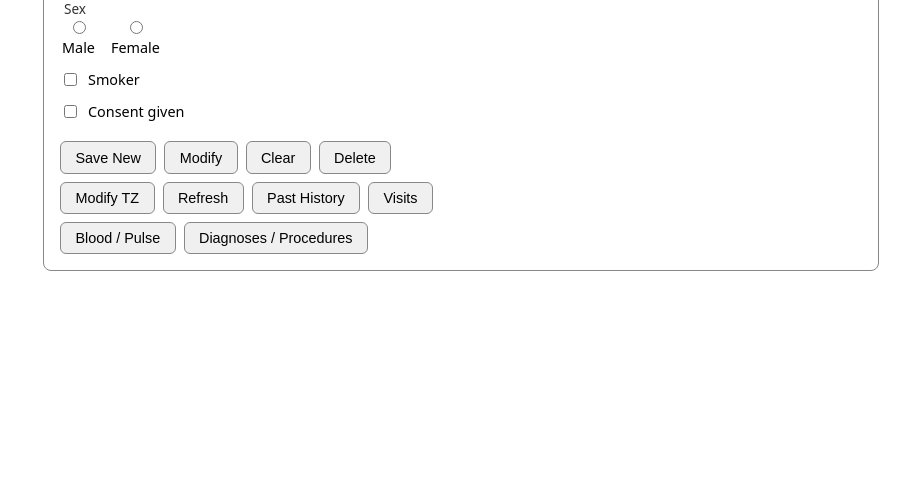
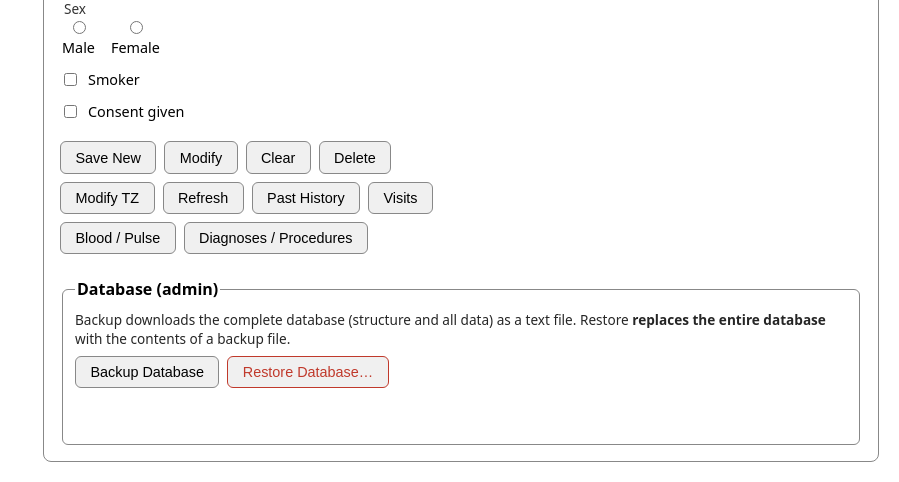
Before and after one commit to davidwende/clinic, a FastAPI app: page /patients in a window 1280 px wide. Shown: the part 608-1090 px from the top of the page, without its empty margins (381-1280 px from the left). Before the commit the page ends 879 px from the top, so only its background shows below. Run offline with FastAPI, Linux system fonts and the light colour scheme; the visitor is signed in with stand-in values (Sample User, id 1); data that the repository does not hold is empty.

Commit message:
Add admin database backup/restore to the web app
Backup downloads the whole database (structure + data) as a plain-text
SQL dump; restore replaces the database from such a file after two
confirmations (warning dialog, then typing RESTORE), a server-side
confirm parameter, full validation of the file, and an automatic
safety dump of the current database to html_server/data/backups/.

Logic lives in Database/dbBackup.py (Qt-free); routes are admin-only.

Co-Authored-By: Claude Opus 5.5 <noreply@anthropic.com>

```diff
--- /dev/null
+++ b/html_server/app/admin/routes.py
@@ -0,0 +1,107 @@
+"""Admin-only full-database backup and restore.
+
+Backup downloads the whole database (structure + data) as a plain-text SQL
+file; restore replaces the whole database from such a file. The heavy
+lifting is in Database/dbBackup.py (Qt-free, so the desktop app can reuse
+it); this module adds the safeguards that only make sense for the server:
+
+* admin role required for both;
+* restore must carry ?confirm=RESTORE, so a stray request (or a client
+  that skipped the two confirmation dialogs) can't wipe the database;
+* the file is fully validated before anything is touched;
+* a safety backup of the current database is written to
+  html_server/data/backups/ immediately before every restore -- on MySQL a
+  restore that fails part-way can't be rolled back (DDL commits
+  implicitly), so this file is the way back;
+* one restore at a time.
+"""
+import datetime
+import threading
+
+from fastapi import APIRouter, Depends, HTTPException, Query, Request
+from fastapi.concurrency import run_in_threadpool
+from fastapi.responses import Response
+
+from app.config import DATA_DIR
+from app.deps import require_admin_api
+
+from Database.dbBackup import BackupError, dump_database, parse_backup, restore_database
+
+BACKUP_DIR = DATA_DIR / "backups"
+KEEP_SAFETY_BACKUPS = 20
+CONFIRM_WORD = "RESTORE"
+
+api_router = APIRouter(
+    prefix="/api/admin", tags=["admin-api"], dependencies=[Depends(require_admin_api)]
+)
+
+_restore_lock = threading.Lock()
+
+
+def _timestamp() -> str:
+    return datetime.datetime.now().strftime("%Y%m%d_%H%M%S")
+
+
+@api_router.get("/backup")
+def download_backup() -> Response:
+    try:
+        text = dump_database()
+    except Exception as e:  # surface DB errors as a readable message
+        raise HTTPException(status_code=500, detail=f"Backup failed: {e}") from e
+    filename = f"clinic_backup_{_timestamp()}.sql"
+    return Response(
+        content=text.encode("utf-8"),
+        media_type="application/sql; charset=utf-8",
+        headers={"Content-Disposition": f'attachment; filename="{filename}"'},
+    )
+
+
+def _write_safety_backup() -> str:
+    BACKUP_DIR.mkdir(parents=True, exist_ok=True)
+    path = BACKUP_DIR / f"pre_restore_{_timestamp()}.sql"
+    path.write_text(dump_database(), encoding="utf-8")
+    old = sorted(BACKUP_DIR.glob("pre_restore_*.sql"))[:-KEEP_SAFETY_BACKUPS]
+    for p in old:
+        p.unlink(missing_ok=True)
+    return path.name
+
+
+def _do_restore(text: str) -> dict:
+    if not _restore_lock.acquire(blocking=False):
+        raise HTTPException(status_code=409, detail="Another restore is already in progress.")
+    try:
+        try:
+            parse_backup(text)  # reject a bad file before anything else happens
+        except BackupError as e:
+            raise HTTPException(status_code=400, detail=str(e)) from e
+        try:
+            safety = _write_safety_backup()
+        except Exception as e:
+            raise HTTPException(
+                status_code=500,
+                detail=f"Could not save a safety backup of the current database, so nothing was restored: {e}",
+            ) from e
+        try:
+            result = restore_database(text)
+        except BackupError as e:
+            raise HTTPException(
+                status_code=500,
+                detail=f"{e} -- the database as it was just before this restore is saved on the "
+                       f"server as html_server/data/backups/{safety}.",
+            ) from e
+        result["safety_backup"] = safety
+        return result
+    finally:
+        _restore_lock.release()
+
+
+@api_router.post("/restore")
+async def restore(request: Request, confirm: str = Query("")) -> dict:
+    if confirm != CONFIRM_WORD:
+        raise HTTPException(status_code=400, detail="Restore was not confirmed.")
+    raw = await request.body()
+    try:
+        text = raw.decode("utf-8")
+    except UnicodeDecodeError:
+        raise HTTPException(status_code=400, detail="The file is not a UTF-8 text file.")
+    return await run_in_threadpool(_do_restore, text)
--- a/html_server/app/main.py
+++ b/html_server/app/main.py
@@ -3,6 +3,7 @@ from fastapi.responses import RedirectResponse
 from fastapi.staticfiles import StaticFiles
 from starlette.middleware.sessions import SessionMiddleware
 
+from app.admin.routes import api_router as admin_api_router
 from app.auth.routes import router as auth_router
 from app.blood.routes import api_router as blood_api_router
 from app.blood.routes import page_router as blood_page_router
@@ -62,6 +63,7 @@ app.include_router(blood_page_router)
 app.include_router(blood_api_router)
 app.include_router(diag_proc_page_router)
 app.include_router(diag_proc_api_router)
+app.include_router(admin_api_router)
 
 
 @app.get("/")
--- a/html_server/app/static/css/style.css
+++ b/html_server/app/static/css/style.css
@@ -392,3 +392,14 @@ input.child-field { width: 8rem; padding: 0.25rem 0.4rem; }
 .save-failed .save-result-title { color: var(--error); }
 .save-result-items { margin: 0 0 1rem; padding-left: 1.25rem; font-size: 0.9rem; }
 .save-result-box a { color: var(--accent); }
+
+/* Database backup / restore (admin only, patients page) */
+.db-admin { margin-top: 1.5rem; border: 1px solid var(--border); border-radius: 6px; }
+.db-admin legend { font-weight: 600; }
+.db-admin-note { font-size: 0.85rem; opacity: 0.85; margin: 0.25rem 0; }
+.danger-button { border-color: var(--error); color: var(--error); }
+.danger-button:disabled { opacity: 0.5; }
+.restore-box { max-width: 32rem; border: 2px solid var(--error); }
+.restore-box h3 { margin: 0 0 0.75rem; color: var(--error); }
+.restore-box ul { margin: 0 0 1rem; padding-left: 1.25rem; font-size: 0.9rem; }
+.restore-box input[type="text"] { width: 100%; margin-bottom: 1rem; font-family: monospace; }
--- /dev/null
+++ b/html_server/app/static/js/db_admin.js
@@ -0,0 +1,220 @@
+// Database backup / restore (admin only -- this script is only included
+// on the patients page for admin accounts; the API enforces it too).
+//
+// Restore needs two separate confirmations because it replaces the whole
+// database on the server for every user and every desktop install:
+//   1. a warning dialog describing what will happen (Continue / Cancel);
+//   2. a final dialog where the word RESTORE must be typed to enable the
+//      button.
+// The server additionally refuses a restore request that doesn't carry
+// ?confirm=RESTORE.
+(() => {
+  const CONFIRM_WORD = "RESTORE";
+  const btnBackup = document.getElementById("btn-db-backup");
+  const btnRestore = document.getElementById("btn-db-restore");
+  const fileInput = document.getElementById("db-restore-file");
+  const message = document.getElementById("db-admin-message");
+  if (!btnBackup || !btnRestore) return;
+
+  function showMessage(text, kind) {
+    message.textContent = text || "";
+    message.className = "form-message" + (kind ? " " + kind : "");
+  }
+
+  async function errorText(res) {
+    try {
+      const body = await res.json();
+      if (typeof body.detail === "string") return body.detail;
+      return JSON.stringify(body.detail || body);
+    } catch {
+      return `Request failed (HTTP ${res.status}).`;
+    }
+  }
+
+  function setBusy(busy) {
+    btnBackup.disabled = busy;
+    btnRestore.disabled = busy;
+  }
+
+  // --- Backup ---------------------------------------------------------------
+
+  btnBackup.addEventListener("click", async () => {
+    setBusy(true);
+    showMessage("Creating backup…");
+    try {
+      const res = await fetch("/api/admin/backup");
+      if (res.status === 401) { window.location.href = "/login"; return; }
+      if (!res.ok) { showMessage(await errorText(res), "error"); return; }
+      const disposition = res.headers.get("Content-Disposition") || "";
+      const match = disposition.match(/filename="([^"]+)"/);
+      const filename = match ? match[1] : "clinic_backup.sql";
+      const blob = await res.blob();
+      const url = URL.createObjectURL(blob);
+      const a = document.createElement("a");
+      a.href = url;
+      a.download = filename;
+      document.body.appendChild(a);
+      a.click();
+      a.remove();
+      setTimeout(() => URL.revokeObjectURL(url), 10000);
+      showMessage(`Backup saved as ${filename} (${formatSize(blob.size)}).`, "success");
+    } catch (e) {
+      showMessage(`Backup failed: ${e.message}`, "error");
+    } finally {
+      setBusy(false);
+    }
+  });
+
+  // --- Restore --------------------------------------------------------------
+
+  btnRestore.addEventListener("click", () => {
+    showMessage("");
+    fileInput.value = ""; // so picking the same file again still fires "change"
+    fileInput.click();
+  });
+
+  fileInput.addEventListener("change", async () => {
+    const file = fileInput.files[0];
+    if (!file) return;
+    const text = await file.text();
+    const info = readHeader(text);
+    if (!info) {
+      showMessage(`"${file.name}" is not a clinic database backup file.`, "error");
+      return;
+    }
+
+    if (!(await firstConfirm(file, info))) { showMessage("Restore cancelled."); return; }
+    if (!(await secondConfirm())) { showMessage("Restore cancelled."); return; }
+
+    setBusy(true);
+    showMessage("Restoring database… do not close this page.");
+    try {
+      const res = await fetch(`/api/admin/restore?confirm=${CONFIRM_WORD}`, {
+        method: "POST",
+        headers: { "Content-Type": "text/plain; charset=utf-8" },
+        body: text,
+      });
+      if (res.status === 401) { window.location.href = "/login"; return; }
+      if (!res.ok) { showMessage(await errorText(res), "error"); return; }
+      const result = await res.json();
+      const counts = Object.entries(result.tables)
+        .map(([t, n]) => `${t}: ${n}`).join(", ");
+      showMessage(
+        `Database restored from backup created ${result.created || "(unknown)"}. ` +
+        `Rows now — ${counts}. The previous database was saved on the server as ` +
+        `html_server/data/backups/${result.safety_backup}.`,
+        "success",
+      );
+      // Patient list / selection may have changed completely.
+      sessionStorage.removeItem("clinic_selected_tz");
+      document.getElementById("btn-clear")?.click();
+      document.getElementById("btn-refresh")?.click();
+    } catch (e) {
+      showMessage(`Restore failed: ${e.message}`, "error");
+    } finally {
+      setBusy(false);
+    }
+  });
+
+  function readHeader(text) {
+    const lines = text.slice(0, 4096).split(/\r?\n/);
+    if (lines[0].trim() !== "-- CLINIC-DB-BACKUP v1") return null;
+    const meta = {};
+    for (const line of lines.slice(1, 6)) {
+      const m = line.match(/^-- (\w+): (.*)$/);
+      if (m) meta[m[1]] = m[2];
+    }
+    return meta;
+  }
+
+  function formatSize(bytes) {
+    if (bytes < 1024) return `${bytes} B`;
+    if (bytes < 1024 * 1024) return `${(bytes / 1024).toFixed(1)} KB`;
+    return `${(bytes / 1024 / 1024).toFixed(1)} MB`;
+  }
+
+  function modal(build) {
+    return new Promise((resolve) => {
+      const overlay = document.createElement("div");
+      overlay.className = "leave-modal-overlay";
+      const box = document.createElement("div");
+      box.className = "leave-modal-box restore-box";
+      overlay.appendChild(box);
+      const finish = (value) => {
+        document.removeEventListener("keydown", onKey);
+        overlay.remove();
+        resolve(value);
+      };
+      const onKey = (e) => { if (e.key === "Escape") finish(false); };
+      document.addEventListener("keydown", onKey);
+      build(box, finish);
+      document.body.appendChild(overlay);
+      (box.querySelector("[data-autofocus]") || box.querySelector("button"))?.focus();
+    });
+  }
+
+  function el(tag, text, cls) {
+    const e = document.createElement(tag);
+    if (text != null) e.textContent = text;
+    if (cls) e.className = cls;
+    return e;
+  }
+
+  function firstConfirm(file, info) {
+    return modal((box, finish) => {
+      box.appendChild(el("h3", "Restore database? (step 1 of 2)"));
+      box.appendChild(el("p",
+        "This will DELETE ALL CURRENT DATA on the server — every patient, visit, " +
+        "past history and blood/pulse reading — and replace it with the contents " +
+        "of this backup file. It affects every user, including the desktop app."));
+      const ul = el("ul");
+      ul.appendChild(el("li", `File: ${file.name} (${formatSize(file.size)})`));
+      ul.appendChild(el("li", `Backup created: ${info.created || "unknown"}`));
+      ul.appendChild(el("li", `Database type: ${info.dialect || "unknown"}`));
+      if (info.tables) ul.appendChild(el("li", `Contents: ${info.tables}`));
+      box.appendChild(ul);
+      box.appendChild(el("p",
+        "Anything entered since that backup was made will be lost. A copy of the " +
+        "current database is saved on the server automatically before restoring."));
+      const row = el("div", null, "button-row");
+      const cancel = el("button", "Cancel");
+      cancel.type = "button";
+      cancel.dataset.autofocus = "";
+      cancel.addEventListener("click", () => finish(false));
+      const go = el("button", "Continue…", "danger-button");
+      go.type = "button";
+      go.addEventListener("click", () => finish(true));
+      row.append(cancel, go);
+      box.appendChild(row);
+    });
+  }
+
+  function secondConfirm() {
+    return modal((box, finish) => {
+      box.appendChild(el("h3", "Final confirmation (step 2 of 2)"));
+      box.appendChild(el("p",
+        `The current database will be overwritten. This cannot be undone from this page. ` +
+        `Type ${CONFIRM_WORD} below to confirm.`));
+      const input = el("input");
+      input.type = "text";
+      input.autocomplete = "off";
+      input.placeholder = CONFIRM_WORD;
+      input.dataset.autofocus = "";
+      box.appendChild(input);
+      const row = el("div", null, "button-row");
+      const cancel = el("button", "Cancel");
+      cancel.type = "button";
+      cancel.addEventListener("click", () => finish(false));
+      const go = el("button", "Overwrite database", "danger-button");
+      go.type = "button";
+      go.disabled = true;
+      input.addEventListener("input", () => { go.disabled = input.value.trim() !== CONFIRM_WORD; });
+      input.addEventListener("keydown", (e) => {
+        if (e.key === "Enter" && !go.disabled) finish(true);
+      });
+      go.addEventListener("click", () => finish(true));
+      row.append(cancel, go);
+      box.appendChild(row);
+    });
+  }
+})();
--- a/html_server/app/templates/patients.html
+++ b/html_server/app/templates/patients.html
@@ -66,7 +66,22 @@
         <button type="button" id="btn-diag-proc">Diagnoses / Procedures</button>
       </div>
     </form>
+
+    {% if user.role == "admin" %}
+    <fieldset class="db-admin">
+      <legend>Database (admin)</legend>
+      <p class="db-admin-note">Backup downloads the complete database (structure and all data) as a text file.
+        Restore <strong>replaces the entire database</strong> with the contents of a backup file.</p>
+      <div class="button-row">
+        <button type="button" id="btn-db-backup">Backup Database</button>
+        <button type="button" id="btn-db-restore" class="danger-button">Restore Database…</button>
+        <input type="file" id="db-restore-file" accept=".sql,.txt,text/plain" hidden>
+      </div>
+      <p id="db-admin-message" class="form-message"></p>
+    </fieldset>
+    {% endif %}
   </section>
 </div>
 <script src="/static/js/patients.js"></script>
+{% if user.role == "admin" %}<script src="/static/js/db_admin.js"></script>{% endif %}
 {% endblock %}
```
Also changed, not shown: CLAUDE.md (+1 -0 lines), Database/dbBackup.py (added, +366 -0 lines), html_server/app/deps.py (+8 -0 lines), html_server/app/admin/__init__.py (added), 1 other file.
